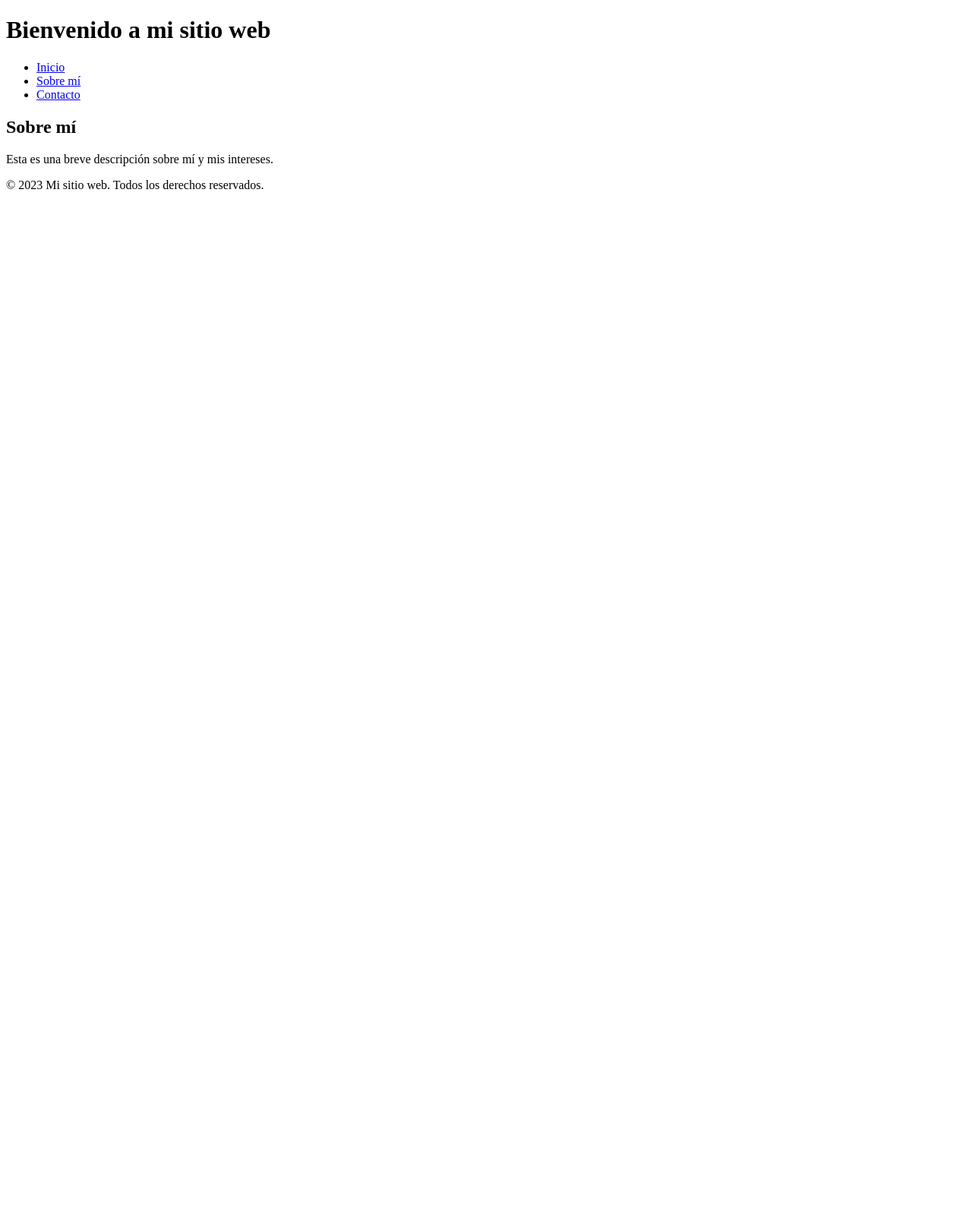
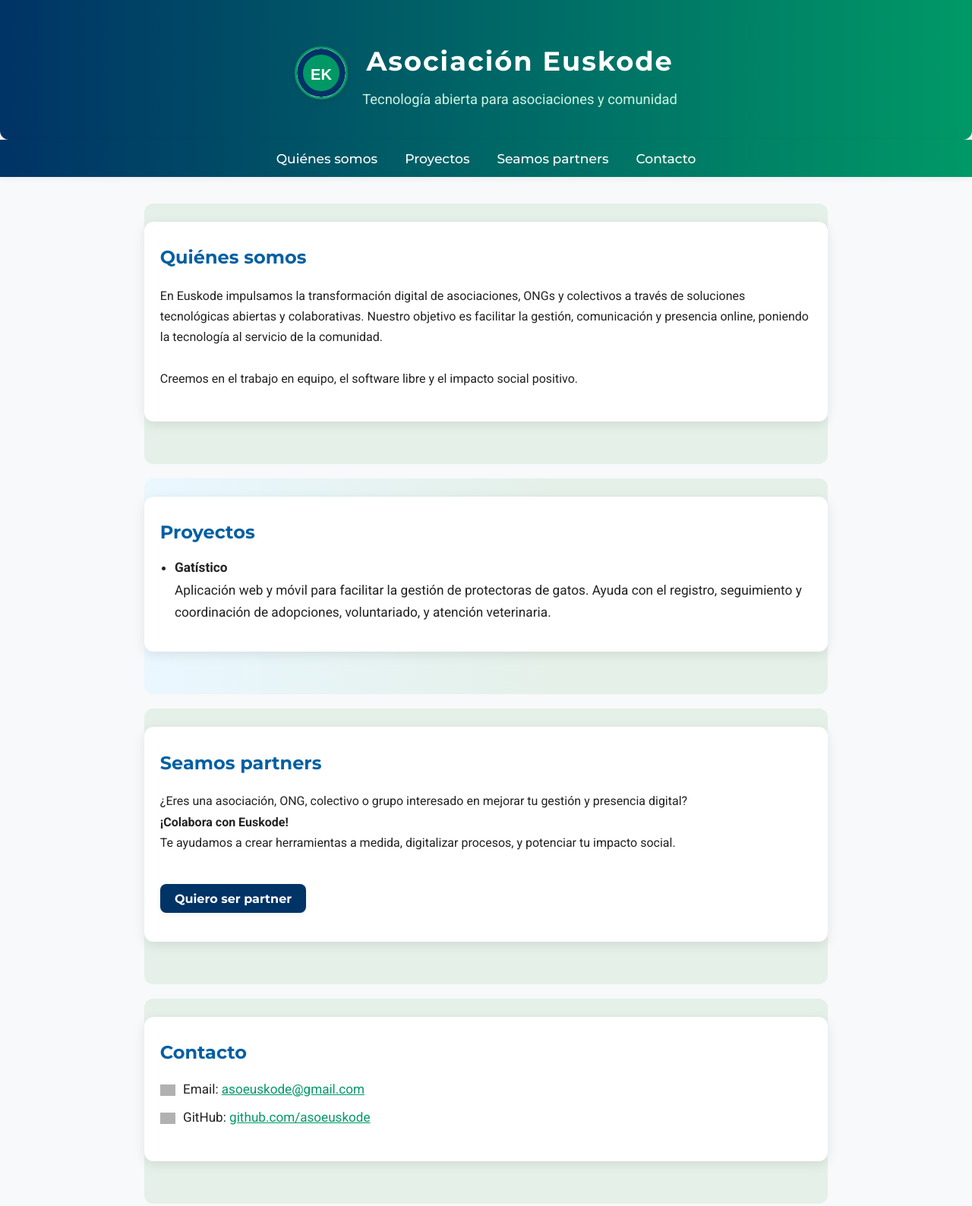
Before and after one commit to asoeuskode/asoeuskode.github.io, a plain HTML site: page index.html in a window 1280 px wide. Shown: the top 1588 px of the page at 76% size. Before the commit the page ends 800 px from the top, so only its background shows below. Drawn offline with Linux system fonts and the light colour scheme; grey boxes are pictures that could not be loaded.

Commit message:
Update index.html

```diff
--- a/index.html
+++ b/index.html
@@ -1,28 +1,91 @@
 <!DOCTYPE html>
 <html lang="es">
 <head>
-    <meta charset="UTF-8">
-    <meta name="viewport" content="width=device-width, initial-scale=1.0">
-    <title>Mi sitio web</title>
-    <link rel="stylesheet" href="styles.css">
+  <meta charset="UTF-8" />
+  <meta name="viewport" content="width=device-width, initial-scale=1.0" />
+  <title>Asociación Euskode</title>
+  <meta name="description" content="Euskode - Tecnología abierta para asociaciones. Desarrollamos aplicaciones y sitios web para potenciar la gestión y presencia digital de colectivos y ONGs.">
+  <link rel="icon" type="image/svg+xml" href="https://github.com/asoeuskode.png" />
+  <link href="https://fonts.googleapis.com/css?family=Roboto:400,700|Montserrat:500,700&display=swap" rel="stylesheet">
+  <link rel="stylesheet" href="css/index.css" />
 </head>
 <body>
-    <header>
-        <h1>Bienvenido a mi sitio web</h1>
-        <nav>
-            <ul>
-                <li><a href="#">Inicio</a></li>
-                <li><a href="#">Sobre mí</a></li>
-                <li><a href="#">Contacto</a></li>
-            </ul>
-        </nav>
-    </header>
-    <main>
-        <h2>Sobre mí</h2>
-        <p>Esta es una breve descripción sobre mí y mis intereses.</p>
-    </main>
-    <footer>
-        <p>&copy; 2023 Mi sitio web. Todos los derechos reservados.</p>
-    </footer>
+
+  <header class="header-main">
+    <div class="header-content">
+      <img src="img/euskode-avatar.svg" alt="Logo Euskode" class="logo-avatar" />
+      <div>
+        <h1>Asociación Euskode</h1>
+        <p class="subtitle">Tecnología abierta para asociaciones y comunidad</p>
+      </div>
+    </div>
+  </header>
+
+  <nav class="navbar-sticky">
+    <a href="#quienes-somos">Quiénes somos</a>
+    <a href="#proyectos">Proyectos</a>
+    <a href="#partners">Seamos partners</a>
+    <a href="#contacto">Contacto</a>
+  </nav>
+
+  <main>
+    <section id="quienes-somos" class="section-bg">
+      <div class="card">
+        <h2>Quiénes somos</h2>
+        <p>
+          En Euskode impulsamos la transformación digital de asociaciones, ONGs y colectivos a través de soluciones tecnológicas abiertas y colaborativas.
+          Nuestro objetivo es facilitar la gestión, comunicación y presencia online, poniendo la tecnología al servicio de la comunidad.<br><br>
+          Creemos en el trabajo en equipo, el software libre y el impacto social positivo.
+        </p>
+      </div>
+    </section>
+
+    <section id="proyectos" class="section-highlight">
+      <div class="card">
+        <h2>Proyectos</h2>
+        <ul class="projects-list">
+          <li>
+            <strong>Gatístico</strong><br>
+            Aplicación web y móvil para facilitar la gestión de protectoras de gatos. Ayuda con el registro, seguimiento y coordinación de adopciones, voluntariado, y atención veterinaria.
+          </li>
+        </ul>
+      </div>
+    </section>
+
+    <section id="partners" class="section-bg">
+      <div class="card">
+        <h2>Seamos partners</h2>
+        <p>
+          ¿Eres una asociación, ONG, colectivo o grupo interesado en mejorar tu gestión y presencia digital?<br>
+          <strong>¡Colabora con Euskode!</strong><br>
+          Te ayudamos a crear herramientas a medida, digitalizar procesos, y potenciar tu impacto social.<br><br>
+          <span class="cta-partner">
+            <a href="mailto:asoeuskode@gmail.com?subject=Quiero colaborar con Euskode" class="btn-partner">Quiero ser partner</a>
+          </span>
+        </p>
+      </div>
+    </section>
+
+    <section id="contacto" class="section-bg">
+      <div class="card">
+        <h2>Contacto</h2>
+        <ul class="contact-list">
+          <li>
+            <img src="https://upload.wikimedia.org/wikipedia/commons/4/4e/Mail_%28iOS%29.svg" width="20" class="icon" alt="Email" />
+            Email: <a href="mailto:asoeuskode@gmail.com">asoeuskode@gmail.com</a>
+          </li>
+          <li>
+            <img src="https://github.githubassets.com/images/modules/logos_page/GitHub-Mark.png" width="20" class="icon" alt="GitHub" />
+            GitHub: <a href="https://github.com/asoeuskode" target="_blank">github.com/asoeuskode</a>
+          </li>
+        </ul>
+      </div>
+    </section>
+  </main>
+
+  <footer>
+    <p>© 2025 Asociación Euskode — Tecnología para la comunidad</p>
+  </footer>
+
 </body>
 </html>
```
